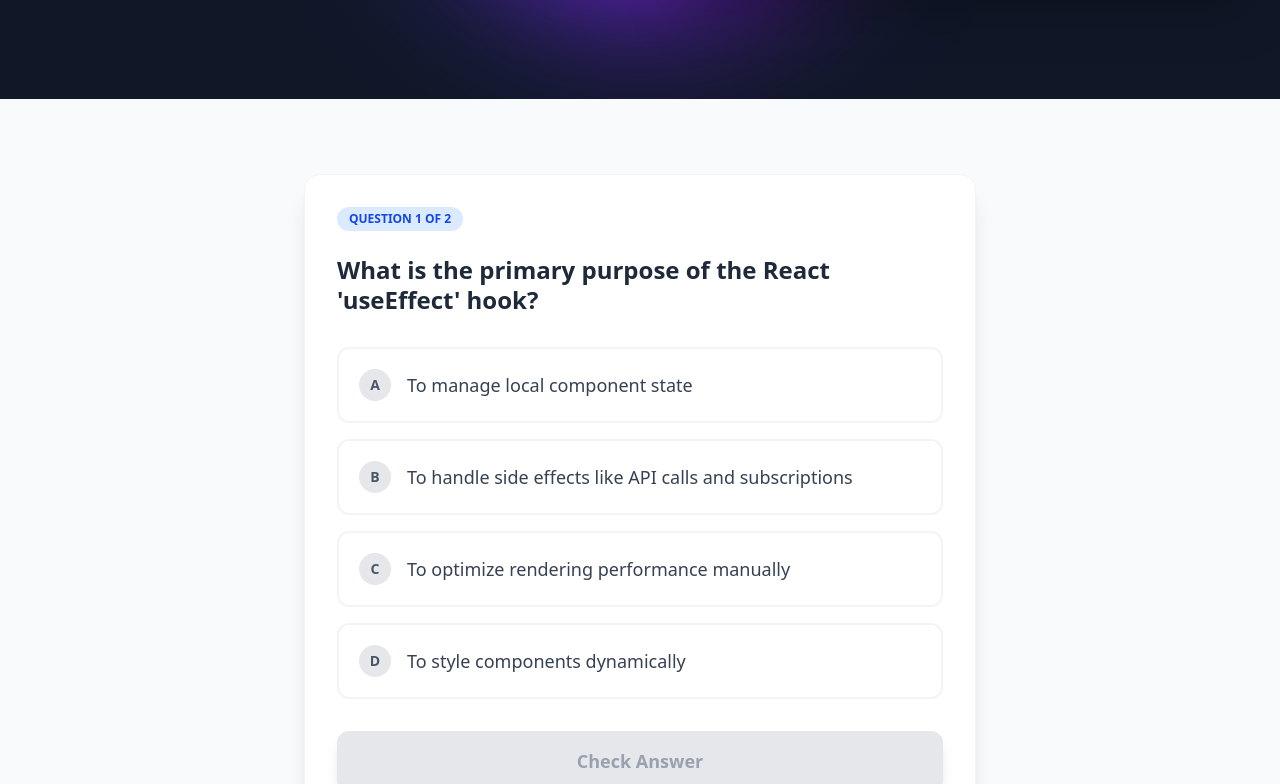
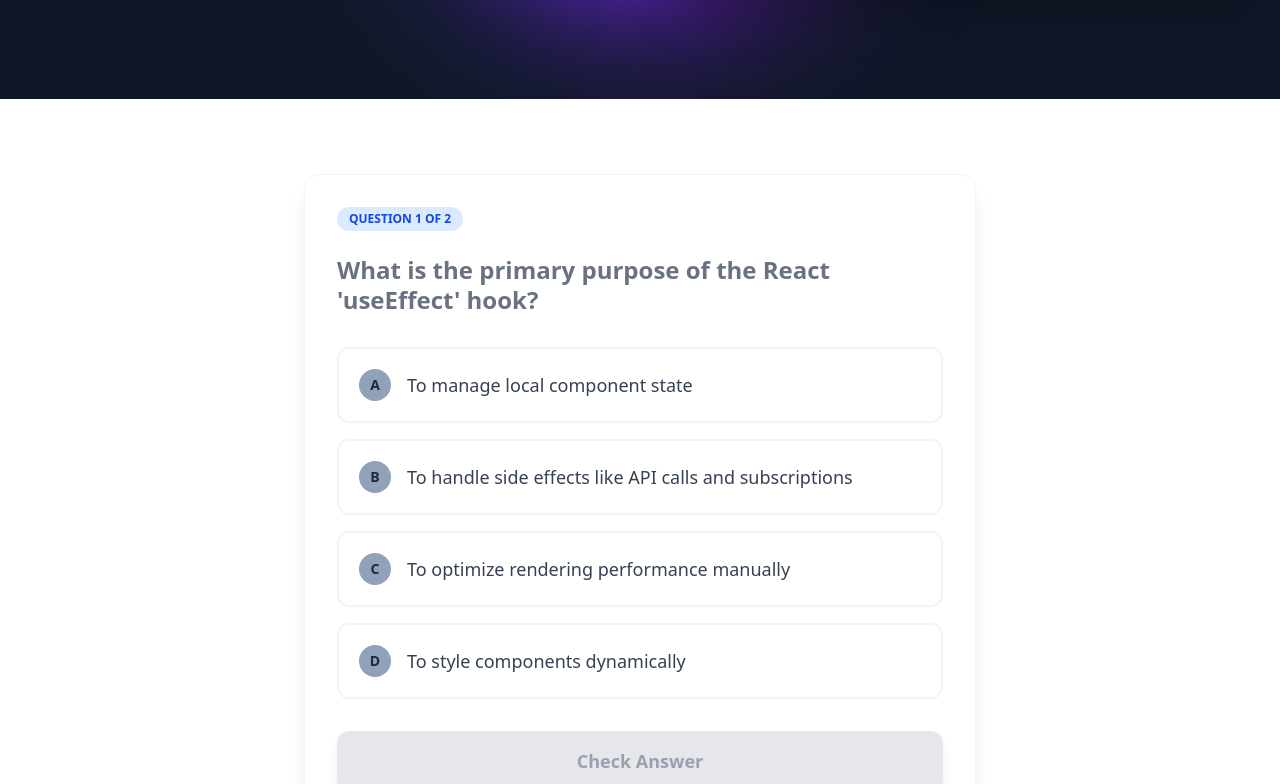
Before and after one commit to kousar-21/chorcha, a React (Vite) app: page / in a window 1280 px wide. Shown: the part 3126-3910 px from the top of the page. Built offline with nearby package versions, Linux system fonts and the light colour scheme.

Commit message:
updated color class in question solver

```diff
--- a/src/Component/QuestionSolver.jsx
+++ b/src/Component/QuestionSolver.jsx
@@ -57,8 +57,8 @@ const QuestionSolver = () => {
   if (!currentQuestion) return <div className="p-10 text-center">Loading questions...</div>;
 
   return (
-    <div className="min-h-screen bg-gray-50 flex items-center justify-center p-4">
-      <div className="max-w-2xl w-full p-8 bg-white rounded-2xl shadow-xl border border-gray-100">
+    <div className="min-h-screen bg-primary flex items-center justify-center p-4">
+      <div className="max-w-2xl w-full p-8 bg-secondary rounded-2xl shadow-xl border border-gray-100">
 
         {/* Progress Header */}
         <div className="flex justify-between items-center mb-6">
@@ -68,7 +68,7 @@ const QuestionSolver = () => {
         </div>
 
         {/* Question Text */}
-        <h2 className="text-2xl font-bold text-gray-800 mb-8 leading-tight">
+        <h2 className="text-2xl font-bold text-gray-500 mb-8 leading-tight">
           {currentQuestion.question}
         </h2>
 
@@ -102,7 +102,7 @@ const QuestionSolver = () => {
                 className={buttonClass}
               >
                 <span className={`w-8 h-8 flex items-center justify-center rounded-full mr-4 text-sm font-bold ${
-                  isSelected ? 'bg-blue-600 text-white' : 'bg-gray-200 text-gray-600'
+                  isSelected ? 'bg-blue-600 text-white' : 'bg-slate-400 text-gray-800'
                 }`}>
                   {String.fromCharCode(65 + index)}
                 </span>
```
